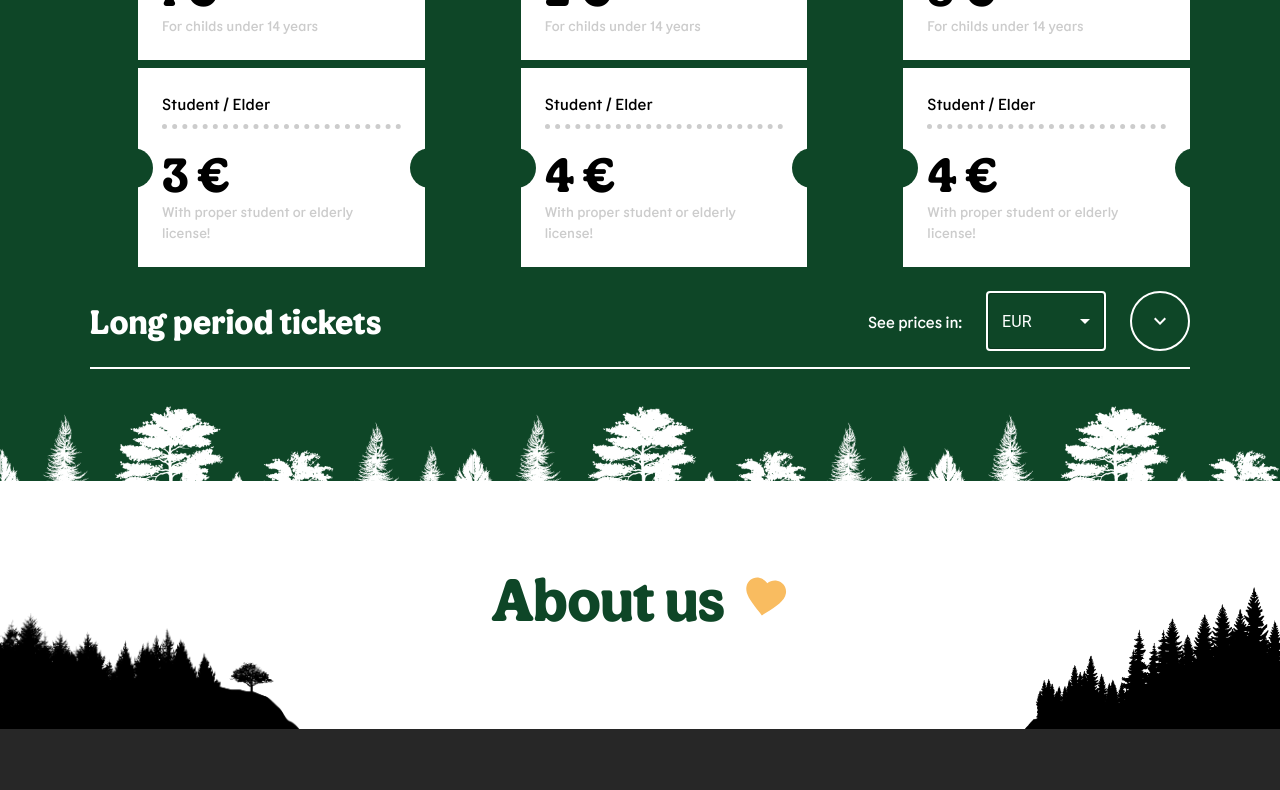
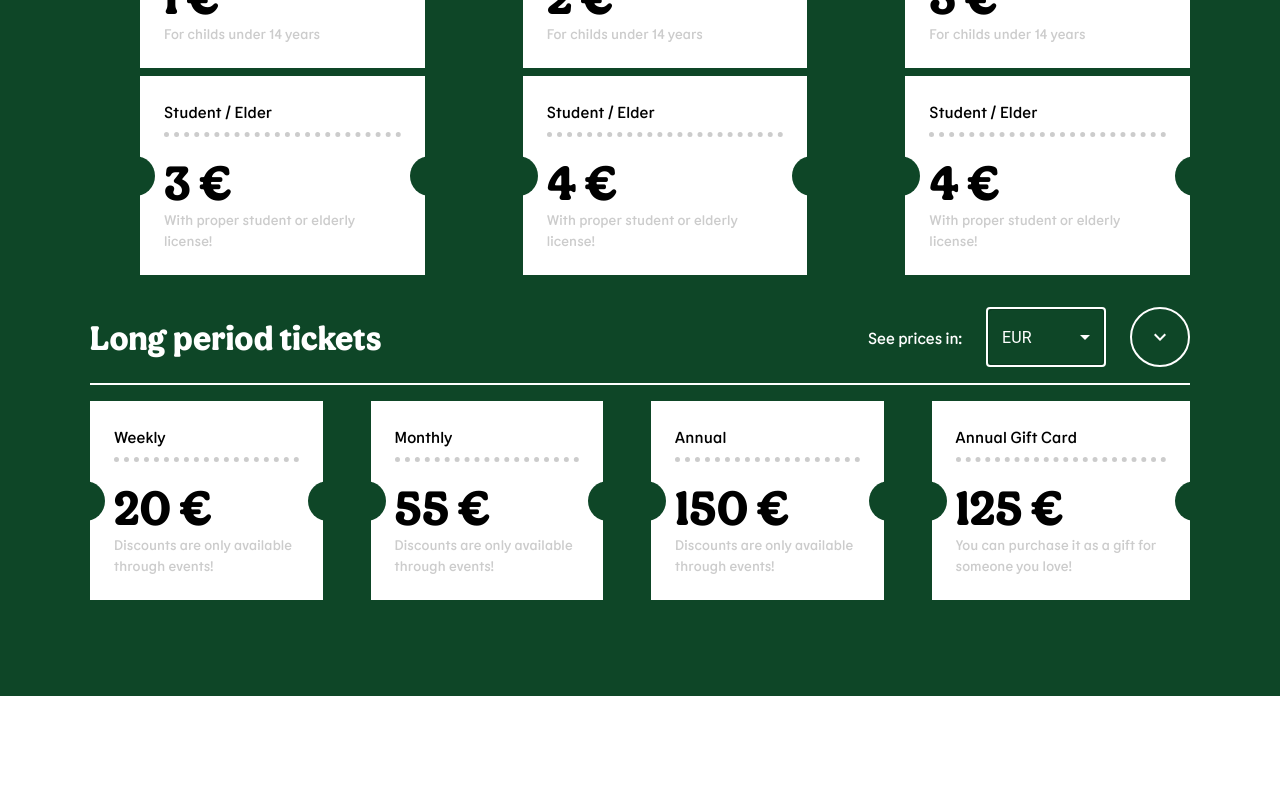
Before and after one commit to szcstamas/foxvillage, a React (Create React App) app: page / in a window 1280 px wide. Shown: the part 4236-5026 px from the top of the page. Built offline with nearby package versions, Linux system fonts and the light colour scheme.

Commit message:
adding pricelistrow component to pricesection

```diff
--- a/public/tickets.json
+++ b/public/tickets.json
@@ -117,5 +117,27 @@
                 }
             ]
         }
+    ],
+    "longperiodtickets": [
+        {
+            "title": "Weekly",
+            "price": 20,
+            "desc": "Discounts are only available through events!"
+        },
+        {
+            "title": "Monthly",
+            "price": 55,
+            "desc": "Discounts are only available through events!"
+        },
+        {
+            "title": "Annual",
+            "price": 150,
+            "desc": "Discounts are only available through events!"
+        },
+        {
+            "title": "Annual Gift Card",
+            "price": 125,
+            "desc": "You can purchase it as a gift for someone you love!"
+        }
     ]
 }
--- a/src/components/PriceListColumn.tsx
+++ b/src/components/PriceListColumn.tsx
@@ -37,7 +37,6 @@ const PriceListColumn = ({ currency, priceListColumnTitle, priceListArray }: Pro
                     gridTemplateColumns: 'repeat(auto-fit, minmax(250px, 1fr))',
                     gap: 1,
                     width: '100%',
-                    ml: 6
                 }}
             >
                 {
--- /dev/null
+++ b/src/components/PriceListRow.tsx
@@ -0,0 +1,72 @@
+import React from 'react';
+import { Box } from '@mui/material';
+import PriceTicket from './PriceTicket';
+
+interface Props {
+
+    currency: string;
+    priceListArray: Array<{}>;
+}
+
+const PriceListRow = ({ currency, priceListArray }: Props) => {
+    return (
+        <Box
+            component='div'
+            sx={{
+                display: 'flex',
+                justifyContent: 'space-between',
+                alignItems: 'flex-start',
+                gap: 6,
+                width: '100%',
+                flexDirection: { sm: 'column', md: 'row' }
+            }}
+        >
+            {
+                priceListArray.map((ticket: any, index: number) => {
+
+                    const EUR_TO_HUF_CHANGE = 402;
+                    const EUR_TO_USD_CHANGE = 0.99;
+
+                    switch (currency) {
+                        case '€':
+                            return (
+                                <PriceTicket
+                                    key={index}
+                                    ticketTitle={ticket.title}
+                                    ticketPrice={Math.trunc(ticket.price)}
+                                    ticketCurrency={currency}
+                                    ticketDesc={ticket.desc}
+                                />
+                            )
+                        case 'Ft':
+                            return (
+                                <PriceTicket
+                                    key={index}
+                                    ticketTitle={ticket.title}
+                                    ticketPrice={Math.trunc(ticket.price * EUR_TO_HUF_CHANGE)}
+                                    ticketCurrency={currency}
+                                    ticketDesc={ticket.desc}
+                                />
+                            )
+                        case '$':
+                            return (
+                                <PriceTicket
+                                    key={index}
+                                    ticketTitle={ticket.title}
+                                    ticketPrice={Math.trunc(ticket.price * EUR_TO_USD_CHANGE)}
+                                    ticketCurrency={currency}
+                                    ticketDesc={ticket.desc}
+                                />
+                            )
+                    }
+
+                    return ticket;
+                })
+
+            }
+
+        </Box>
+    )
+}
+
+export default PriceListRow
--- a/src/components/PriceSection.tsx
+++ b/src/components/PriceSection.tsx
@@ -9,6 +9,8 @@ import { CardSectionStyles, ContainerBoxStyles } from '../constants/Styles';
 import { motion } from 'framer-motion';
 import PricesListHeader from './PricesListHeader';
 import PriceListColumn from './PriceListColumn';
+import PriceTicket from './PriceTicket';
+import PriceListRow from './PriceListRow';
 
 interface Props {
     xDirection: number;
@@ -28,6 +30,7 @@ const PriceSection = ({ xDirection, priceSectionIconLightColor, priceSectionIcon
     const [nightTripTickets, setNightTripTickets] = useState<any[]>([]);
     const [animalShowTickets, setAnimalShowTickets] = useState<any[]>([]);
     const [closeUpTickets, setCloseUpTickets] = useState<any[]>([]);
+    const [longPeriodTickets, setLongPeriodTickets] = useState<any[]>([]);
 
     useEffect(() => {
         axios.get('tickets.json')
@@ -37,6 +40,7 @@ const PriceSection = ({ xDirection, priceSectionIconLightColor, priceSectionIcon
                 setNightTripTickets(res.data.eventtickets[0].nighttrip);
                 setAnimalShowTickets(res.data.eventtickets[1].animalshow);
                 setCloseUpTickets(res.data.eventtickets[2].closeup);
+                setLongPeriodTickets(res.data.longperiodtickets);
             }
             )
             .catch(err => console.log(err))
@@ -141,7 +145,7 @@ const PriceSection = ({ xDirection, priceSectionIconLightColor, priceSectionIcon
                             width: '100%',
                             flexDirection: 'column',
                             alignItems: 'center',
-                            gap: 2
+                            gap: 3
                         }}
                     >
                         {/* one-time tickets container */}
@@ -152,7 +156,7 @@ const PriceSection = ({ xDirection, priceSectionIconLightColor, priceSectionIcon
                                 width: '100%',
                                 flexDirection: 'column',
                                 alignItems: 'center',
-                                gap: 2
+                                gap: 2,
                             }}
                         >
                             {/* one-time prices header */}
@@ -200,7 +204,7 @@ const PriceSection = ({ xDirection, priceSectionIconLightColor, priceSectionIcon
                                 width: '100%',
                                 flexDirection: 'column',
                                 alignItems: 'center',
-                                gap: 2
+                                gap: 2,
                             }}
                         >
                             {/* event tickets header */}
@@ -256,7 +260,7 @@ const PriceSection = ({ xDirection, priceSectionIconLightColor, priceSectionIcon
                                 width: '100%',
                                 flexDirection: 'column',
                                 alignItems: 'center',
-                                gap: 2
+                                gap: 2,
                             }}
                         >
                             {/* long period header */}
@@ -267,19 +271,11 @@ const PriceSection = ({ xDirection, priceSectionIconLightColor, priceSectionIcon
                             />
 
                             {/* long period LIST */}
-                            <Box
-                                component='div'
-                                sx={{
-                                    display: 'flex',
-                                    justifyContent: 'space-between',
-                                    alignItems: 'flex-start',
-                                    gap: 6,
-                                    width: '100%',
-                                    flexDirection: { sm: 'column', md: 'row' }
-                                }}
-                            >
+                            <PriceListRow
+                                currency={currency}
+                                priceListArray={longPeriodTickets}
+                            />
 
-                            </Box>
                         </Box>
                     </Box>
 
--- a/src/constants/Styles.tsx
+++ b/src/constants/Styles.tsx
@@ -42,8 +42,6 @@ export const PriceTicketRotatedText = {
 
     textTransform: 'uppercase',
     opacity: .8,
-    transform: 'rotate(-90deg)',
-    position: 'absolute',
-    top: 70,
-    left: -80,
+    transform: 'rotate(180deg)',
+    writingMode: 'vertical-lr'
 }
```
Also changed, not shown: src/assets/img/forest1.png.
